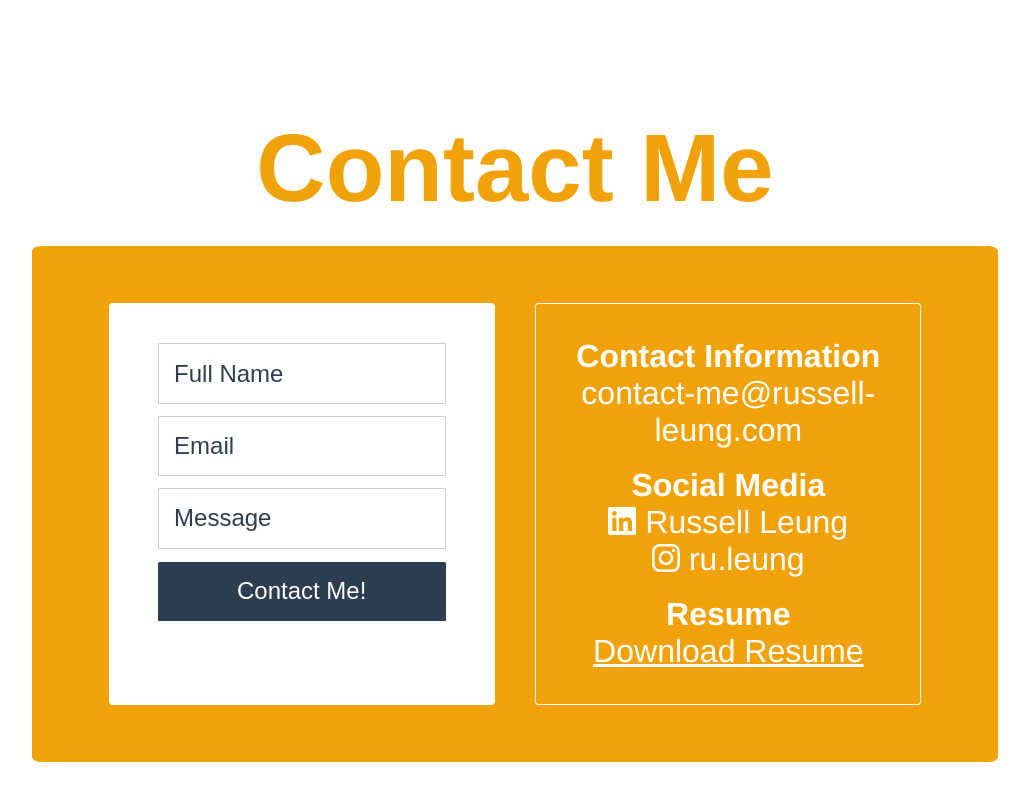
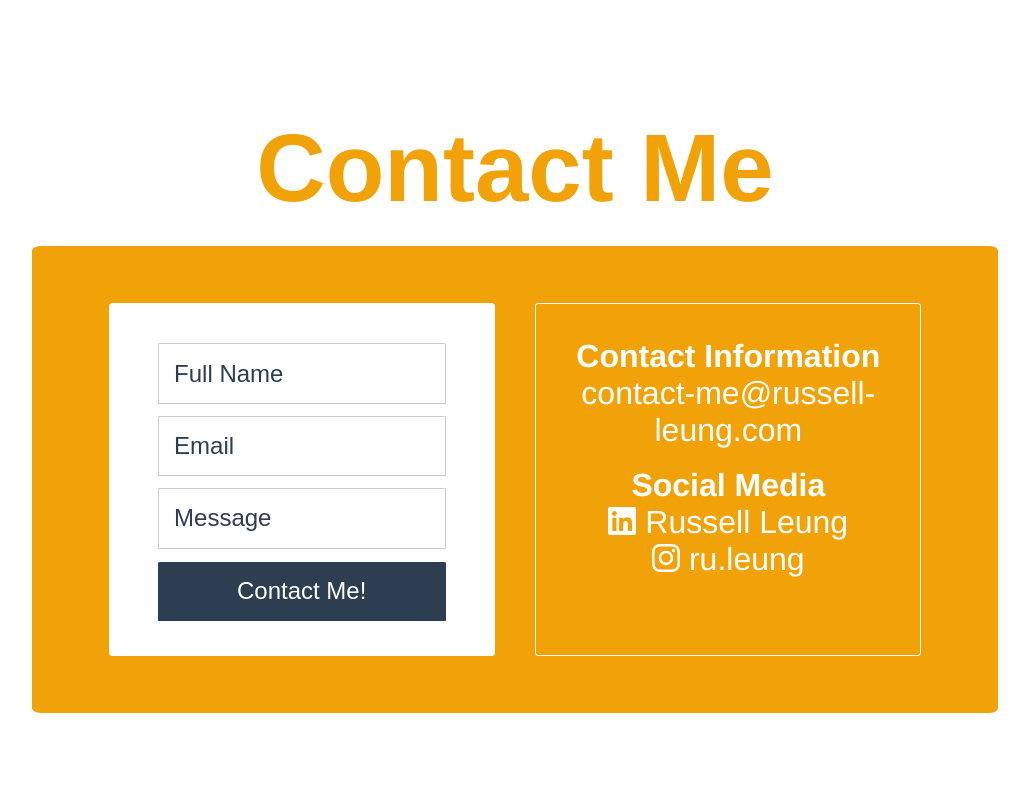
Before and after one commit to russell-leung/Personal-Website, a Vue app: page / in a window 1280 px wide. Shown: the part 3818-4618 px from the top of the page, without its empty margins (125-1154 px from the left). Built offline with nearby package versions, Linux system fonts and the light colour scheme.

Commit message:
Remove Resume Functionality

```diff
--- a/src/components/ContactPage.vue
+++ b/src/components/ContactPage.vue
@@ -42,11 +42,6 @@
 							<font-awesome-icon :icon="['fab', media]"></font-awesome-icon> {{ mediaData['handle'] }}
 						</a>
 					</p>
-				</div>
-				<br>
-				<div>
-					<p><b>Resume</b></p>
-					<p><u><a href="../assets/Russell_Leung_Resume.pdf" download>Download Resume</a></u></p>
 				</div>
 			</div>
 		</div>
@@ -127,6 +122,18 @@ export default {
 		hideContactMessage() {
 			this.showContactMessage = false;
 		},
+		downloadResume() {
+			// create element <a> for download PDF
+			const link = document.createElement('a');
+			link.href = '../assets/Russell_Leung_Resume.pdf';
+			link.target = '_blank';
+			link.download = 'Russell_Leung_Resume.pdf';
+
+			// Simulate a click on the element <a>
+			document.body.appendChild(link);
+			link.click();
+			document.body.removeChild(link);
+		}
 	}
 }
 </script>
```
Also changed, not shown: 2 other files (tests, documents, lock files or other folders).
